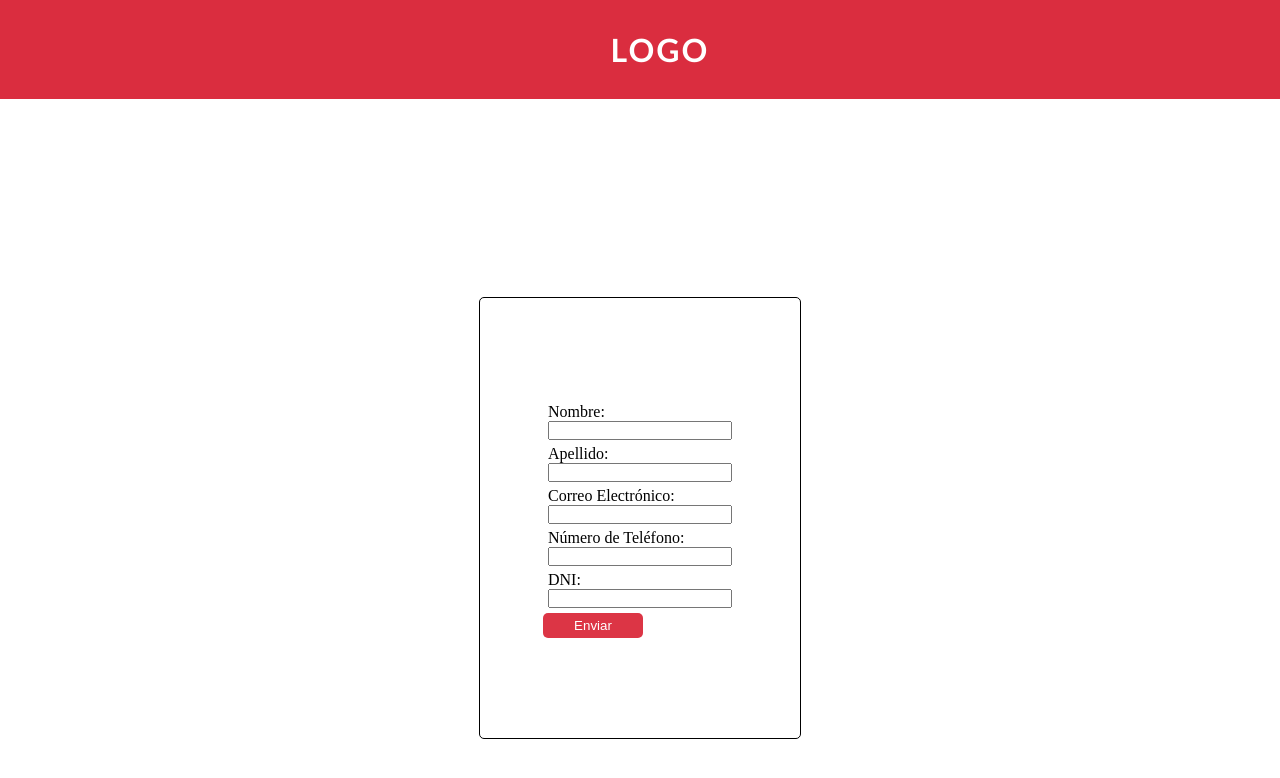
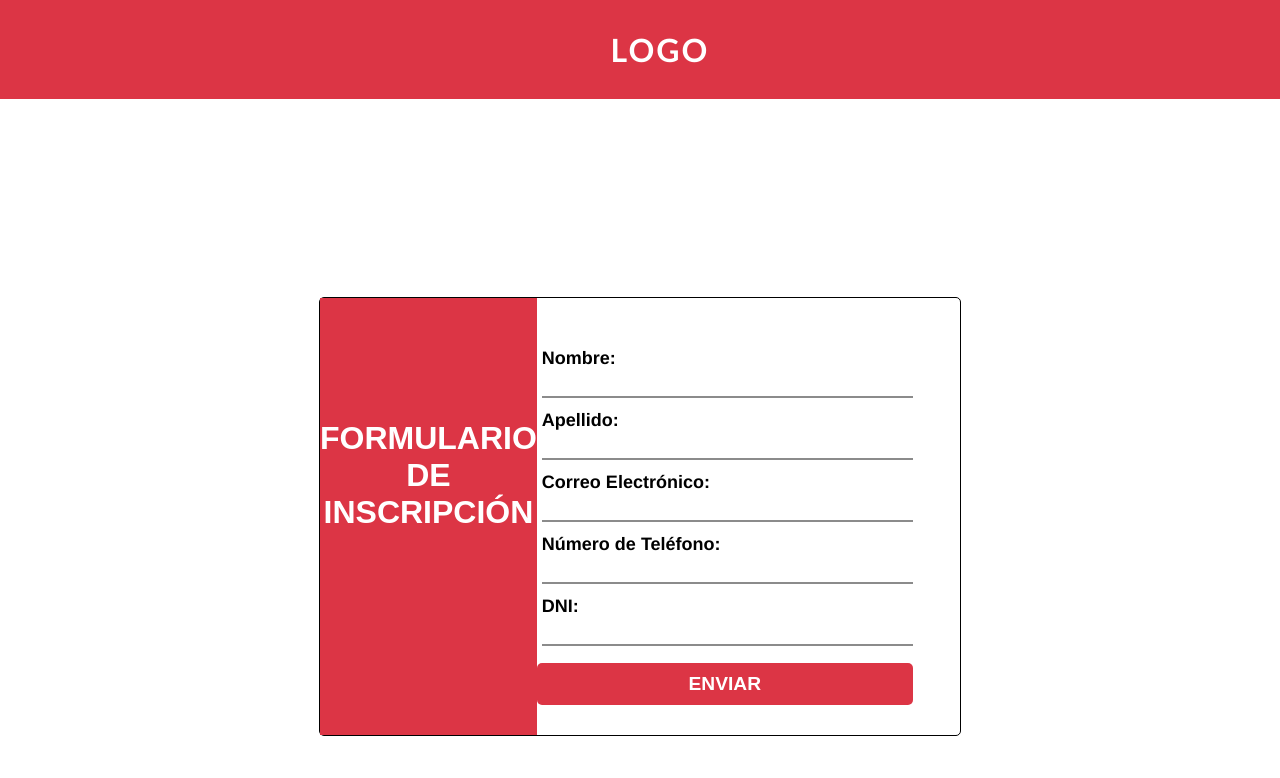
Before and after one commit to KarlitosD/bomberos-website, a React (Vite) app: page /form in a window 1280 px wide. Shown: the top 778 px of the page. Built offline with nearby package versions, Linux system fonts and the light colour scheme.

Commit message:
css form actualizado

```diff
--- a/src/index.css
+++ b/src/index.css
@@ -35,10 +35,10 @@ header{
   padding: 30px 20px;
   z-index: 10;
   font-family: 'Gill Sans', 'Gill Sans MT', Calibri, 'Trebuchet MS', sans-serif;
-  background-color: #da2d3f
+  background-color: var(--color-primary);
 }
 header.abajo{
-  background-color: #dc3545;
+  background-color: var(--color-primary);
   padding: 15px 20px;
 }
 header .logo{
@@ -88,7 +88,7 @@ header .logo{
   margin-left: 10px;
 }
 .r1, .r2, .r3{
-  background-color: #dc3545;
+  background-color: var(--color-primary);
   height: 300px;
   width: 300px;
   margin-bottom: 15px;
--- a/src/pages/form/index.jsx
+++ b/src/pages/form/index.jsx
@@ -6,7 +6,10 @@ export function Form() {
     <>
       <Header />
       <form id="mainForm">
-        <div id="box">
+        <div id="tittleBox">
+          <h1 id="tittle">FORMULARIO DE INSCRIPCIÓN</h1>
+        </div>
+        <div id="ansBox">
           <div className="row">
             <label className="rowLabel">
               Nombre:
@@ -37,7 +40,7 @@ export function Form() {
               <input className="rowInput" name="dni" type="number" />
             </label>
           </div>
-          <button id="btnSend">Enviar</button>
+          <button id="btnSend">ENVIAR</button>
         </div>
       </form>
     </>
--- a/src/pages/form/style.css
+++ b/src/pages/form/style.css
@@ -1,34 +1,74 @@
-#mainForm{
+#mainForm {
   border: 1px solid black;
   border-radius: 5px;
   margin: auto;
   margin-top: 200px;
-    width: 25%;
+  width: 50%;
   display: flex;
-    flex-wrap: wrap;
-    justify-content: center;
+  flex-direction: row;
+  justify-content: space-between;
 }
-#box{
-    padding-top: 100px;
-    padding-bottom: 100px;
+#tittleBox {
+  background-color: var(--color-primary);
+  text-align: center;
+  width: 35%;
+  padding-top: 19%;
+  justify-self: start;
 }
-.row{
+#tittle {
+  font-family: Arial, Helvetica, sans-serif;
+  color: white;
+}
+#ansBox {
+  padding-top: 40px;
+  padding-bottom: 30px;
+  padding-right: 36%;
+}
+.row {
   margin: 5px;
-
+    margin-top: 10px;
 }
-.rowLabel{
+.rowLabel {
   display: flex;
   flex-direction: column;
+  font-family: Helvetica, Arial, sans-serif;;
+  font-size: large;
+  font-weight: bold;
 }
-.rowInput{
-    width: 180px;
+.rowInput {
+  width: 200%;
+  font-family: Helvetica, Arial, sans-serif;
+  padding: 3px;
+  font-size: large;
+  border: none;
+  border-bottom: 2px solid rgb(139, 139, 139);
+  /* Firefox */
+  -moz-appearance: textfield;
+  margin-bottom: 2px;
 }
-#btnSend{
-    width: 100px;
-    padding-top: 5px;
-    padding-bottom: 5px;
+/* Chrome, Safari, Edge, Opera */
+.rowInput::-webkit-outer-spin-button,
+.rowInput::-webkit-inner-spin-button {
+  -webkit-appearance: none;
+}
+.rowInput:focus{
+    outline: none;
+    border-bottom: 4px solid var(--color-primary);
+    margin-bottom: 0;
+}
+#btnSend {
+  width: 195%;
+  margin-top: 10px;
+  padding-top: 10px;
+  padding-bottom: 10px;
+  font-family: Arial, Helvetica, sans-serif;
+  font-size: larger;
+  font-weight: bolder;
   border-radius: 5px;
   border: none;
-    background-color: #dc3545;
+  background-color: var(--color-primary);
   color: white;
 }
+#btnSend:active {
+  background-color: rgb(165, 9, 9);
+}
```
Lines whose indentation alone changed are shown as unchanged.
